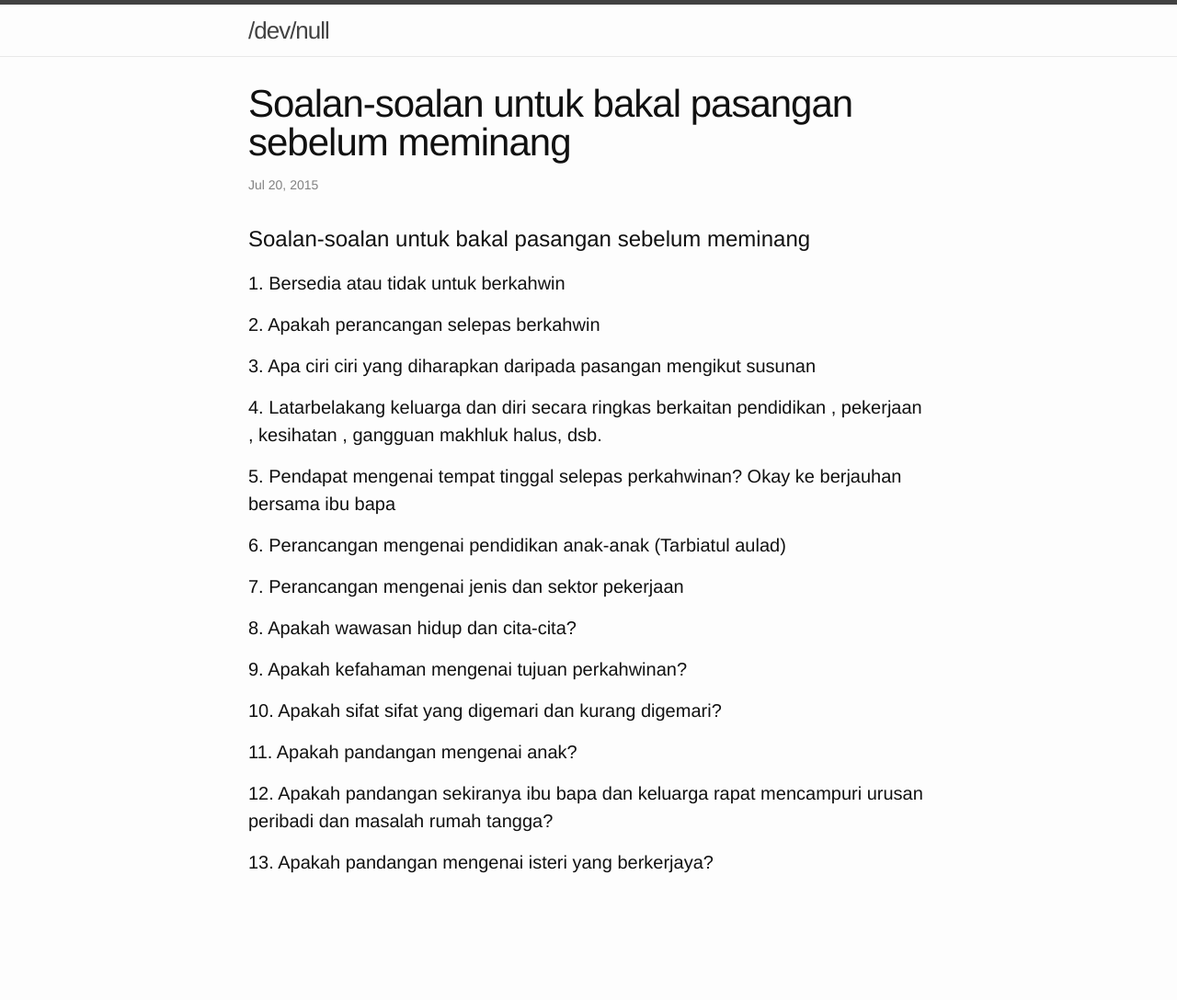
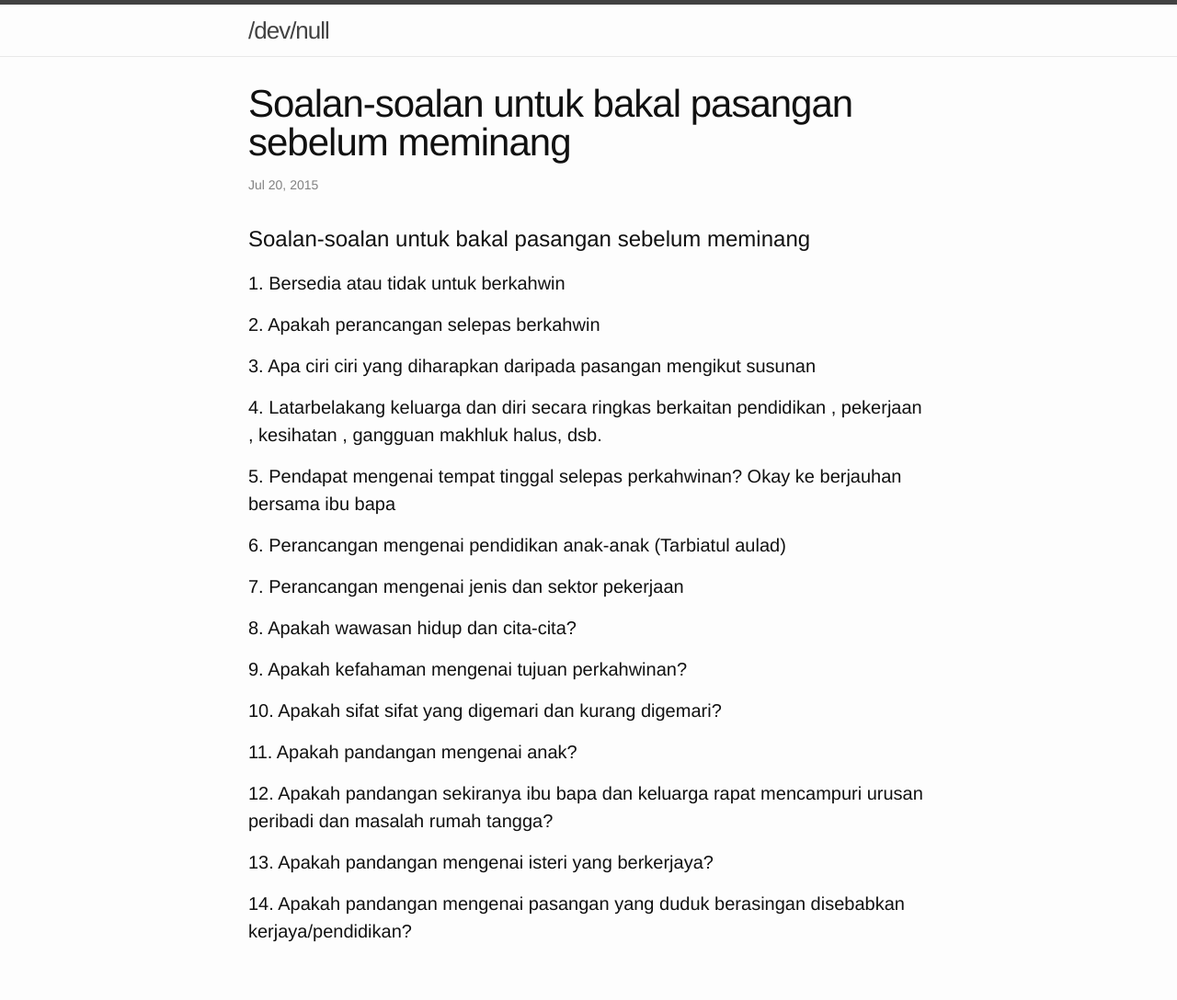
Before and after one commit to luqmanrom/luqmanrom.github.io, a Jekyll site: the page built from _posts/2015-07-20-soalan-untuk-bakal-pasangan.markdown, in a window 1280 px wide. Shown: the whole page at 92% size. Built offline with Jekyll 4.4.1, drawn with Linux system fonts in a browser that asks for light colours; before the commit the page ends 1013 px from its top, so only the background shows below that.

Commit message:
Update 2015-07-20-soalan-untuk-bakal-pasangan.markdown

```diff
--- a/_posts/2015-07-20-soalan-untuk-bakal-pasangan.markdown
+++ b/_posts/2015-07-20-soalan-untuk-bakal-pasangan.markdown
@@ -35,3 +35,5 @@ date:   2015-07-20 3:42:08
 ####12. Apakah pandangan sekiranya ibu bapa dan keluarga rapat mencampuri urusan peribadi dan masalah rumah tangga?
 
 ####13. Apakah pandangan mengenai isteri yang berkerjaya?
+
+####14. Apakah pandangan mengenai pasangan yang duduk berasingan disebabkan kerjaya/pendidikan?
```
